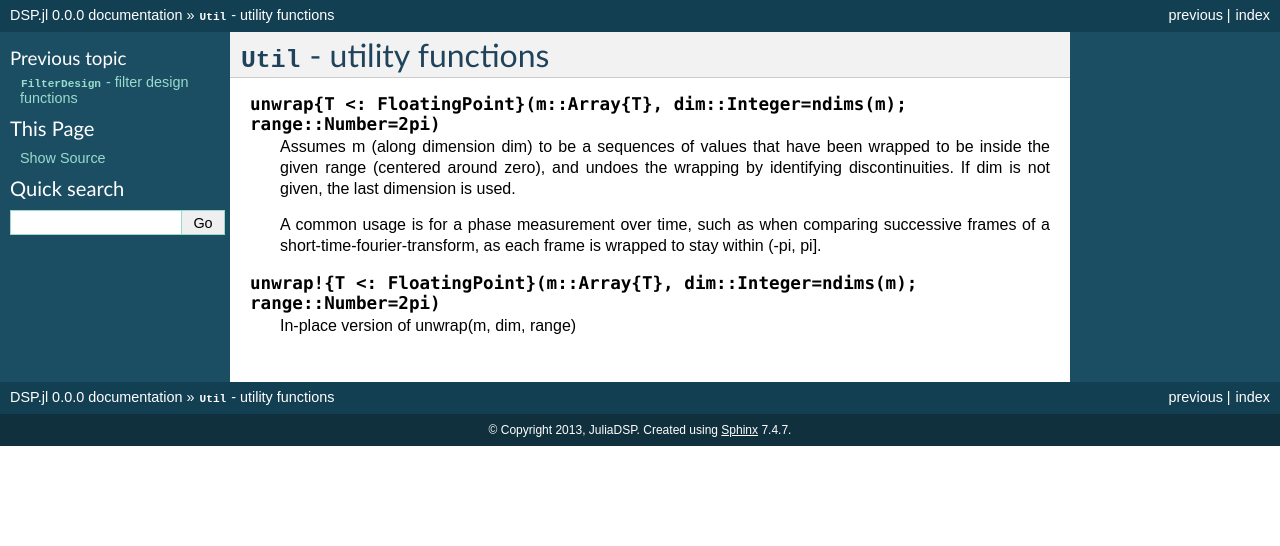
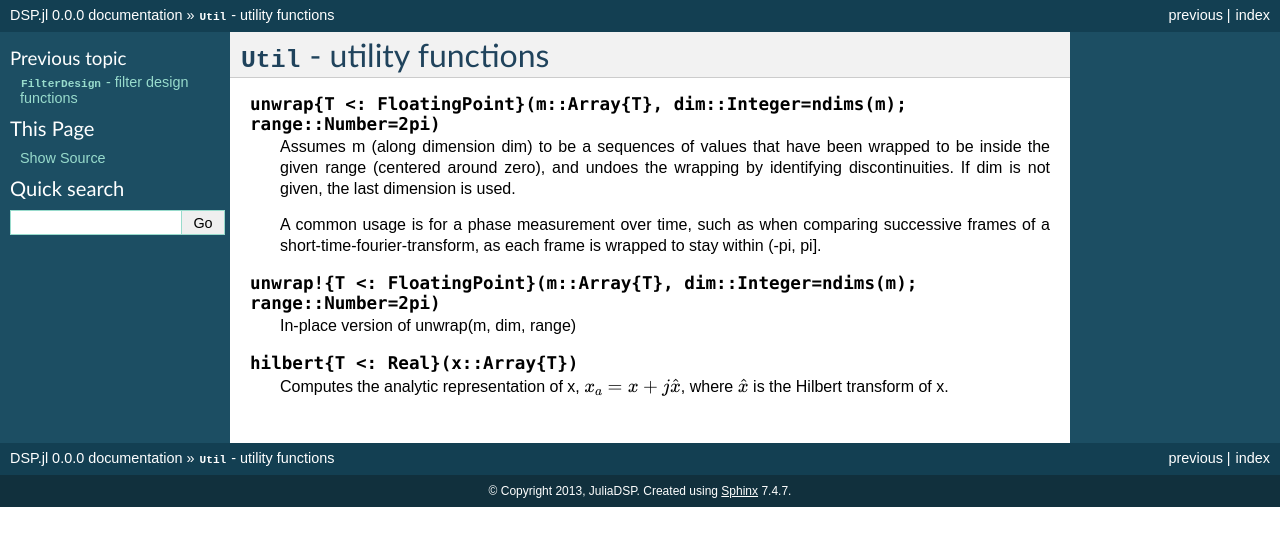
Before and after one commit to JuliaDSP/DSP.jl, a Sphinx documentation site: the page built from doc/util.rst, in a window 1280 px wide. Shown: the top 546 px of the page. Built offline with Sphinx 7.4.7, drawn with Linux system fonts in a browser that asks for light colours; formulas are drawn with MathJax 3.

Commit message:
Added documentation for the hilbert function

```diff
--- a/doc/util.rst
+++ b/doc/util.rst
@@ -17,3 +17,8 @@
                                           range::Number=2pi)
 
     In-place version of unwrap(m, dim, range)
+
+.. function:: hilbert{T <: Real}(x::Array{T})
+
+    Computes the analytic representation of x, :math:`x_a = x + j
+    \hat{x}`, where :math:`\hat{x}` is the Hilbert transform of x.
```
